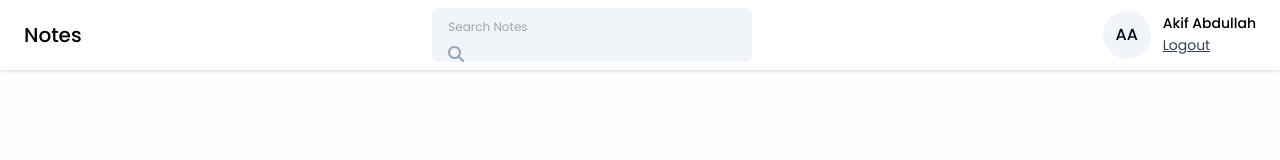
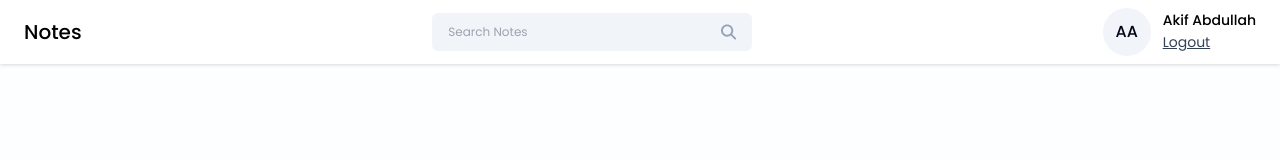
Before and after one commit to Akifcdr/notetakingapp, a React (Vite) app in the folder frontend/notes-app/: page /dashboard in a window 1280 px wide. Shown: the top 160 px of the page. Built offline with nearby package versions, Linux system fonts and the light colour scheme.

Commit message:
updated SearchBar

```diff
--- a/frontend/notes-app/src/components/SearchBar/Searchbar.jsx
+++ b/frontend/notes-app/src/components/SearchBar/Searchbar.jsx
@@ -4,7 +4,7 @@
 
 const Searchbar = ({value,onChange,handleSearch,onClearSearch}) => {
   return (
-    <div className="w-80 flex-items-center px-4 bg-slate-100 rounded-md">
+    <div className="w-80 flex items-center px-4 bg-slate-100 rounded-md">
       <input
       type="text"
       placeholder='Search Notes'
```
